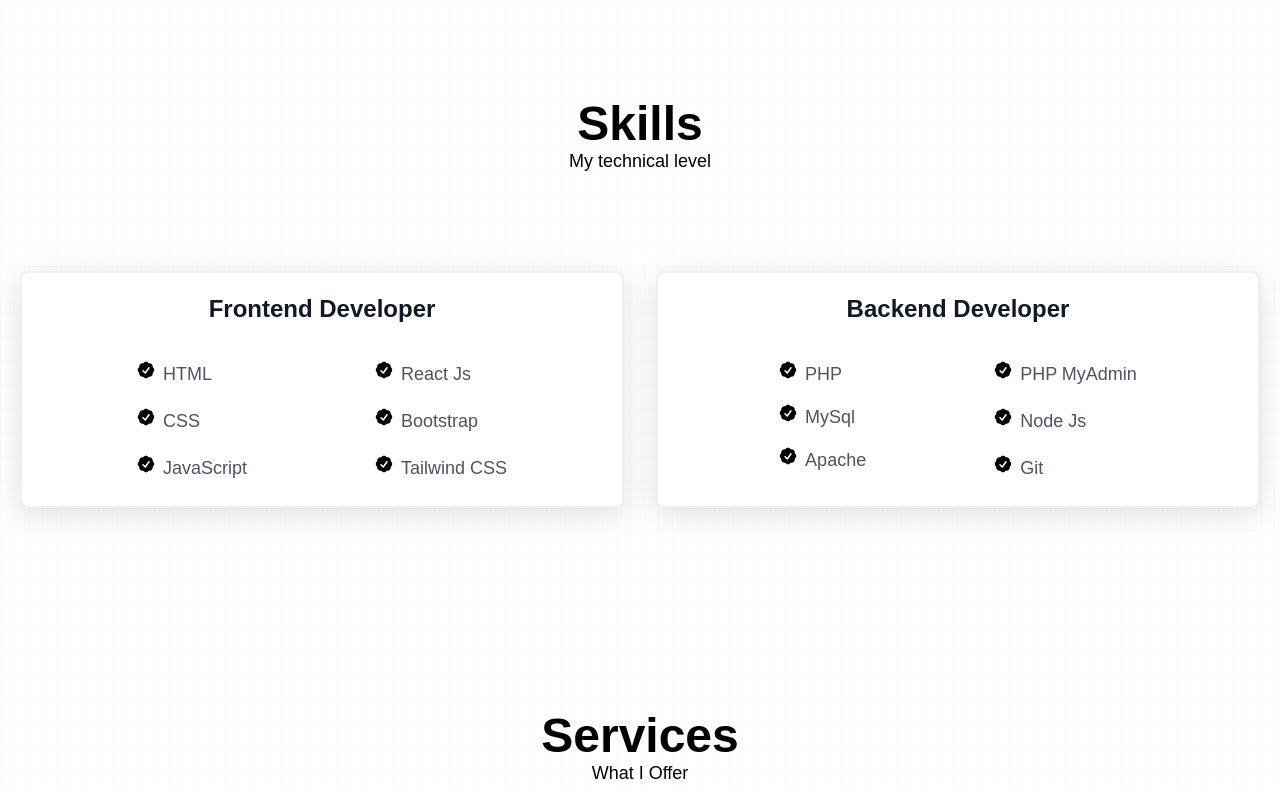
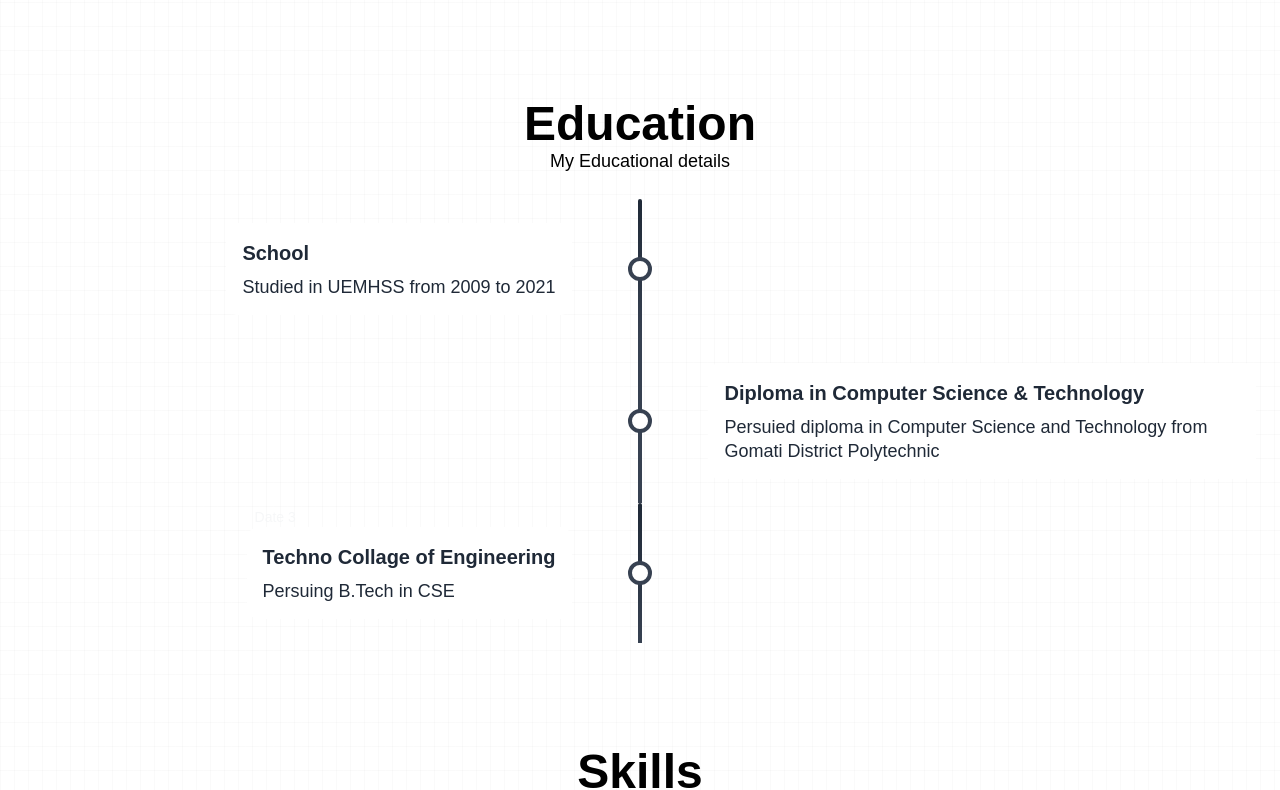
Before and after one commit to arkajyoti-roy/arka-port, a React (Vite) app: page / in a window 1280 px wide. Shown: the part 1222-2012 px from the top of the page. Built offline with nearby package versions, Linux system fonts and the light colour scheme; a web font is replaced by a local one.

Commit message:
update 5 files

```diff
--- a/src/App.jsx
+++ b/src/App.jsx
@@ -1,9 +1,10 @@
 // import "./App.css";
-import React, { useState, useEffect } from 'react';
+import { useState, useEffect } from 'react';
 import Nav from "./Components/Nav";
 import About from "./Components/About";
 import Skills from "./Components/Skills";
-import Services from "./Components/Services";
+// import Services from "./Components/Services";
+// import Timeline from "./Components/Timeline";
 import Home from "./Components/Home";
 import Footer from "./Components/Footer";
 import Contact from "./Components/Contact";
@@ -52,13 +53,14 @@
       <br />
       <br />
       {/* <br /> */}
-      {/* <Edu/> */}
+      <Edu/>
       <Skills />
       <br />
       <br />
       <br />
       <br />
-      <Services />
+      {/* <Services /> */}
+      {/* <Timeline/> */}
       <Projects />
       {/* <br /> */}
       <br />
--- a/src/Components/Edu.jsx
+++ b/src/Components/Edu.jsx
@@ -1,145 +1,72 @@
-import React, { useState } from 'react';
-import { Radio, Timeline } from 'antd';
 
-// antd  &&&&  daisyui@latest
+// import Timeline from "./Timeline";
 
 
 const Edu = () => {
-  const [mode, setMode] = useState('left');
-  const onChange = (e) => {
-    setMode(e.target.value);
-  };
+
   return (
-    <div id='edu' className='mb-56'>
+    <div id='edu'>
         <div className="justify-center text-center">
         <h1 className="text-5xl font-semibold text-black">Education</h1>
         <h3>My Educational details</h3>
       </div>
-      <br />
-      <br />
-      {/* <br /> */}
-    {/* <>
-      <Radio.Group
-        onChange={onChange}
-        value={mode}
-        style={{
-          marginBottom: 20,
-        }}
-      >
-        <Radio value="left">Left</Radio>
-        <Radio value="right">Right</Radio>
-        <Radio value="alternate">Alternate</Radio>
-      </Radio.Group>
-      <Timeline
-        mode={mode}
-        items={[
-          {
-            label: '2015-09-01',
-            children: 'Create a services',
-          },
-          {
-            label: '2015-09-01 09:12:11',
-            children: 'Solve initial network problems',
-          },
-          {
-            children: 'Technical testing',
-          },
-          {
-            label: '2015-09-01 09:12:11',
-            children: 'Network problems being solved',
-          },
-        ]}
-      />
-    </> */}
 
-    <div className='text-2xl'>
-    <ul className="timeline timeline-vertical">
-  <li>
-    <div className="timeline-start timeline-box">First Macintosh computer</div>
-    <div className="timeline-middle">
-      <svg
-        xmlns="http://www.w3.org/2000/svg"
-        viewBox="0 0 20 20"
-        fill="currentColor"
-        className="h-5 w-5">
-        <path
-          fillRule="evenodd"
-          d="M10 18a8 8 0 100-16 8 8 0 000 16zm3.857-9.809a.75.75 0 00-1.214-.882l-3.483 4.79-1.88-1.88a.75.75 0 10-1.06 1.061l2.5 2.5a.75.75 0 001.137-.089l4-5.5z"
-          clipRule="evenodd" />
-      </svg>
+
+      <div className="p-4">
+    <div className="flex flex-col grid-cols-9 p-2 mx-auto md:grid">
+        <div className="flex md:contents flex-row-reverse">
+            <div className="relative p-4 my-6 text-gray-800 bg-white rounded-xl col-start-1 col-end-5 mr-auto md:mr-0 md:ml-auto">
+                <h3 className="text-lg font-semibold lg:text-xl">School</h3>
+                <p className="mt-2 leading-6">Studied in UEMHSS from 2009 to 2021</p>
+                {/* <span className="absolute text-sm text-gray-800/75 -top-5 left-2 whitespace-nowrap">Date 1</span> */}
+            </div>
+            <div className="relative col-start-5 col-end-6 mr-7 md:mx-auto">
+                <div className="flex items-center justify-center w-6 h-full">
+                    <div className="w-1 h-full bg-gray-700 rounded-t-full bg-gradient-to-b from-gray-800 to-gray-700"></div>
+                </div>
+                <div className="absolute w-6 h-6 -mt-3 bg-white border-4 border-gray-700 rounded-full top-1/2"></div>
+            </div>
+        </div>
+
+        <div className="flex md:contents">
+            <div className="relative col-start-5 col-end-6 mr-7 md:mx-auto">
+                <div className="flex items-center justify-center w-6 h-full">
+                    <div className="w-1 h-full bg-gray-700"></div>
+                </div>
+                <div className="absolute w-6 h-6 -mt-3 bg-white border-4 border-gray-700 rounded-full top-1/2"></div>
+            </div>
+            <div className="relative p-4 my-6 text-gray-800 bg-white rounded-xl col-start-6 col-end-10 mr-auto">
+                <h3 className="text-lg font-semibold lg:text-xl">Diploma in Computer Science & Technology</h3>
+                <p className="mt-2 leading-6">Persuied diploma in Computer Science and Technology from Gomati District Polytechnic </p>
+                {/* <span className="absolute text-sm text-gray-100/75 -top-5 left-2 whitespace-nowrap">Date 2</span> */}
+            </div>
+        </div>
+
+        <div className="flex md:contents flex-row-reverse">
+            <div className="relative p-4 my-6 text-gray-800 bg-white rounded-xl col-start-1 col-end-5 mr-auto md:mr-0 md:ml-auto">
+                <h3 className="text-lg font-semibold lg:text-xl">Techno Collage of Engineering</h3>
+                <p className="mt-2 leading-6">Persuing B.Tech in CSE</p>
+                <span className="absolute text-sm text-gray-100/75 -top-5 left-2 whitespace-nowrap">Date 3</span>
+            </div>
+            <div className="relative col-start-5 col-end-6 mr-7 md:mx-auto">
+                <div className="flex items-center justify-center w-6 h-full">
+                    <div className="w-1 h-full bg-gray-700 rounded-t-full bg-gradient-to-b from-gray-800 to-gray-700"></div>
+                </div>
+                <div className="absolute w-6 h-6 -mt-3 bg-white border-4 border-gray-700 rounded-full top-1/2"></div>
+            </div>
+        </div>
     </div>
-    <hr />
-  </li>
-  <li>
-    <hr />
-    <div className="timeline-middle">
-      <svg
-        xmlns="http://www.w3.org/2000/svg"
-        viewBox="0 0 20 20"
-        fill="currentColor"
-        className="h-5 w-5">
-        <path
-          fillRule="evenodd"
-          d="M10 18a8 8 0 100-16 8 8 0 000 16zm3.857-9.809a.75.75 0 00-1.214-.882l-3.483 4.79-1.88-1.88a.75.75 0 10-1.06 1.061l2.5 2.5a.75.75 0 001.137-.089l4-5.5z"
-          clipRule="evenodd" />
-      </svg>
+</div>
+
+
+
+
+<br />
+<br />
+<br />
+
     </div>
-    <div className="timeline-end timeline-box">iMac</div>
-    <hr />
-  </li>
-  <li>
-    <hr />
-    <div className="timeline-start timeline-box">iPod</div>
-    <div className="timeline-middle">
-      <svg
-        xmlns="http://www.w3.org/2000/svg"
-        viewBox="0 0 20 20"
-        fill="currentColor"
-        className="h-5 w-5">
-        <path
-          fillRule="evenodd"
-          d="M10 18a8 8 0 100-16 8 8 0 000 16zm3.857-9.809a.75.75 0 00-1.214-.882l-3.483 4.79-1.88-1.88a.75.75 0 10-1.06 1.061l2.5 2.5a.75.75 0 001.137-.089l4-5.5z"
-          clipRule="evenodd" />
-      </svg>
-    </div>
-    <hr />
-  </li>
-  <li>
-    <hr />
-    <div className="timeline-middle">
-      <svg
-        xmlns="http://www.w3.org/2000/svg"
-        viewBox="0 0 20 20"
-        fill="currentColor"
-        className="h-5 w-5">
-        <path
-          fillRule="evenodd"
-          d="M10 18a8 8 0 100-16 8 8 0 000 16zm3.857-9.809a.75.75 0 00-1.214-.882l-3.483 4.79-1.88-1.88a.75.75 0 10-1.06 1.061l2.5 2.5a.75.75 0 001.137-.089l4-5.5z"
-          clipRule="evenodd" />
-      </svg>
-    </div>
-    <div className="timeline-end timeline-box">iPhone</div>
-    <hr />
-  </li>
-  <li>
-    <hr />
-    <div className="timeline-start timeline-box">Apple Watch</div>
-    <div className="timeline-middle">
-      <svg
-        xmlns="http://www.w3.org/2000/svg"
-        viewBox="0 0 20 20"
-        fill="currentColor"
-        className="h-5 w-5">
-        <path
-          fillRule="evenodd"
-          d="M10 18a8 8 0 100-16 8 8 0 000 16zm3.857-9.809a.75.75 0 00-1.214-.882l-3.483 4.79-1.88-1.88a.75.75 0 10-1.06 1.061l2.5 2.5a.75.75 0 001.137-.089l4-5.5z"
-          clipRule="evenodd" />
-      </svg>
-    </div>
-  </li>
-</ul>
-</div>
-    </div>
+
   );
 };
 export default Edu;
--- a/src/Components/Loader.jsx
+++ b/src/Components/Loader.jsx
@@ -1,4 +1,4 @@
-import React from "react";
+// import React from "react";
 import styled from "styled-components";
 
 const Loader = () => {
--- a/src/Components/Nav.jsx
+++ b/src/Components/Nav.jsx
@@ -1,6 +1,6 @@
 import arka2 from "./images/arka2.png";
 import { Link } from "react-scroll";
-import React, { useState } from "react";
+import { useState } from "react";
 
 import "./style.css";
 const Nav = () => {
@@ -65,7 +65,7 @@
             >
               Skills
             </Link>
-            <Link
+            {/* <Link
               to="services"
               spy={true}
               smooth={true}
@@ -74,7 +74,7 @@
               className="mr-5 hover:text-gray-900 font-semibold cursor-pointer"
             >
               Services
-            </Link>
+            </Link> */}
             <Link
               to="projects"
               spy={true}
@@ -128,16 +128,16 @@
                   <path
                     d="M3 21.32L21 3.32001"
                     stroke="#000000"
-                    stroke-width="1.5"
-                    stroke-linecap="round"
-                    stroke-linejoin="round"
+                    strokeWidth="1.5"
+                    strokeLinecap="round"
+                    strokeLinejoin="round"
                   />
                   <path
                     d="M3 3.32001L21 21.32"
                     stroke="#000000"
-                    stroke-width="1.5"
-                    stroke-linecap="round"
-                    stroke-linejoin="round"
+                    strokeWidth="1.5"
+                    strokeLinecap="round"
+                    strokeLinejoin="round"
                   />
                 </svg>
               ) : (
@@ -150,20 +150,20 @@
                   <path
                     d="M5 12H20"
                     stroke="#000000"
-                    stroke-width="2"
-                    stroke-linecap="round"
+                    strokeWidth="2"
+                    strokeLinecap="round"
                   />
                   <path
                     d="M5 17H20"
                     stroke="#000000"
-                    stroke-width="2"
-                    stroke-linecap="round"
+                    strokeWidth="2"
+                    strokeLinecap="round"
                   />
                   <path
                     d="M5 7H20"
                     stroke="#000000"
-                    stroke-width="2"
-                    stroke-linecap="round"
+                    strokeWidth="2"
+                    strokeLinecap="round"
                   />
                 </svg>
               )}
@@ -210,7 +210,7 @@
                 >
                   Skills
                 </Link>
-                <Link
+                {/* <Link
                   to="services"
                   spy={true}
                   smooth={true}
@@ -219,7 +219,7 @@
                   className="mr-5 hover:text-gray-900 font-semibold cursor-pointer"
                 >
                   Services
-                </Link>
+                </Link> */}
                 <Link
                   to="projects"
                   spy={true}
```
Also changed, not shown: src/index.css (+8 -13 lines).
